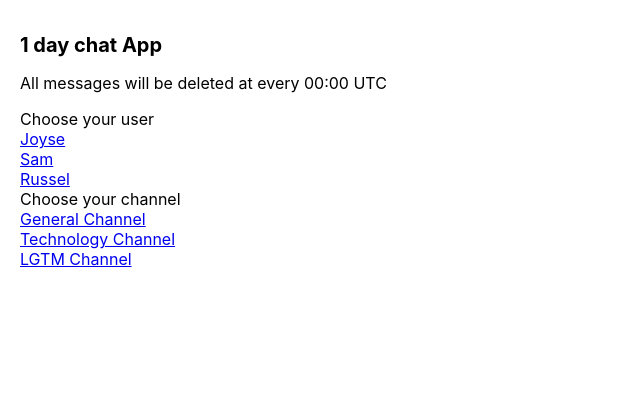
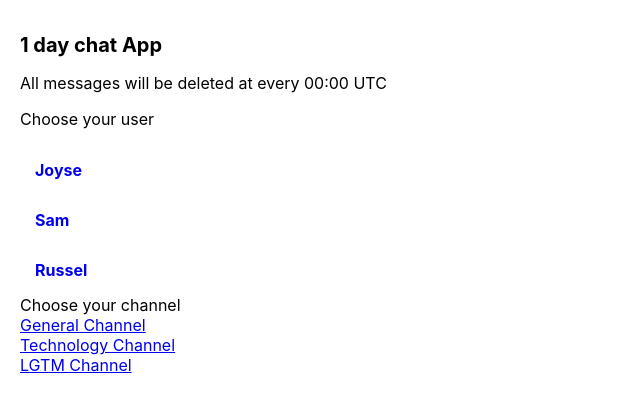
Before and after one commit to zafar-saleem/anymnd, a React (Create React App) app: page / in a window 1280 px wide. Shown: the top 412 px of the page, without its empty margins (0-640 px from the left). Built offline with nearby package versions, Linux system fonts and the light colour scheme.

Commit message:
Added users component

```diff
--- a/src/pages/chat/components/sidebar/sidebar.js
+++ b/src/pages/chat/components/sidebar/sidebar.js
@@ -2,6 +2,7 @@ import { useState } from 'react';
 import { Link } from 'react-router-dom';
 import styled from 'styled-components';
 import Hamburger from 'pages/chat/components/hamburger/';
+import Users from 'pages/chat/components/users/';
 
 const Container = styled.section`
 	@media (max-width: 450px) {
@@ -42,14 +43,7 @@ const Sidebar = () => {
 	return (
 		<Container>
 			<List className={openMenu ? 'open' : 'close'}>
-				<div>
-					<span>Choose your user</span>
-					<ul>
-						<li><Link to=''>Joyse</Link></li>
-						<li><Link to=''>Sam</Link></li>
-						<li><Link to=''>Russel</Link></li>
-					</ul>
-				</div>
+				<Users />
 				<div>
 					<span>Choose your channel</span>
 					<ul>
--- /dev/null
+++ b/src/pages/chat/components/users/index.js
@@ -0,0 +1 @@
+export { default } from './users';
--- /dev/null
+++ b/src/pages/chat/components/users/users.js
@@ -0,0 +1,35 @@
+import { Link } from 'react-router-dom';
+import styled from 'styled-components';
+import Title from 'components/title/';
+
+const Container = styled.div``;
+
+const UserList = styled.ul``;
+
+const UserListItem = styled.li``;
+
+const UserListItemText = styled(Link)`
+	display: block;
+	padding: 15px;
+	text-decoration: none;
+	font-weight: bold;
+	transition: 180ms all ease-in-out;
+	&:hover {
+		background-color: #cccccc;
+	}
+`;
+
+const Users = () => {
+	return (
+		<Container>
+			<Title title='Choose your user' size='1rem' weight='normal' />
+			<UserList>
+				<UserListItem><UserListItemText to='#'>Joyse</UserListItemText></UserListItem>
+				<UserListItem><UserListItemText to='#'>Sam</UserListItemText></UserListItem>
+				<UserListItem><UserListItemText to='#'>Russel</UserListItemText></UserListItem>
+			</UserList>
+		</Container>
+	);
+}
+
+export default Users;
```
